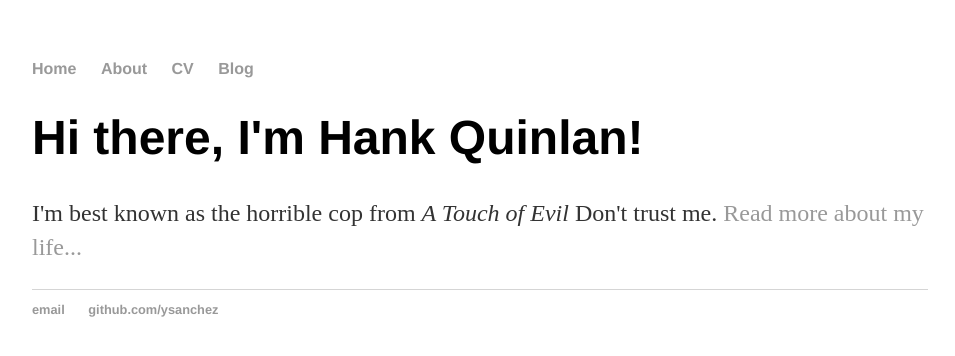
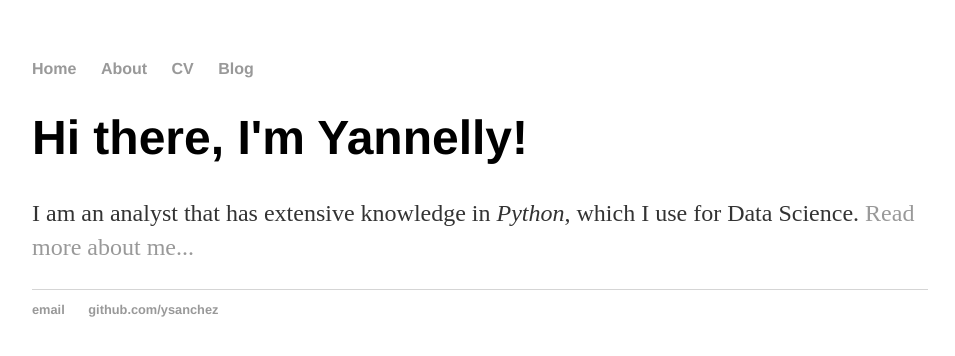
Before and after one commit to ysanchez/ysanchez.github.io, a Jekyll site: the page built from index.html, in a window 1280 px wide. Shown: the top 356 px of the page, without its empty margins (160-1115 px from the left). Built offline with Jekyll 4.4.1, drawn with Linux system fonts in a browser that asks for light colours.

Commit message:
Update index.html

```diff
--- a/index.html
+++ b/index.html
@@ -4,6 +4,6 @@ layout: default
 title: Yannelly Sanchez, Data Science
 ---
 <div class="blurb">
-	<h1>Hi there, I'm Hank Quinlan!</h1>
-	<p>I'm best known as the horrible cop from <em>A Touch of Evil</em> Don't trust me. <a href="/about">Read more about my life...</a></p>
+	<h1>Hi there, I'm Yannelly!</h1>
+	<p>I am an analyst that has extensive knowledge in <em>Python</em>, which I use for Data Science. <a href="/about">Read more about me...</a></p>
 </div><!-- /.blurb -->
```
